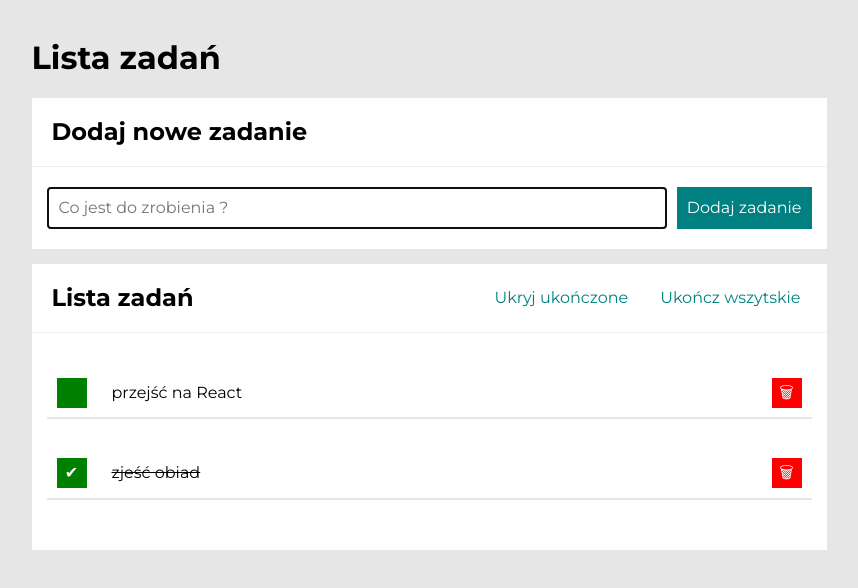
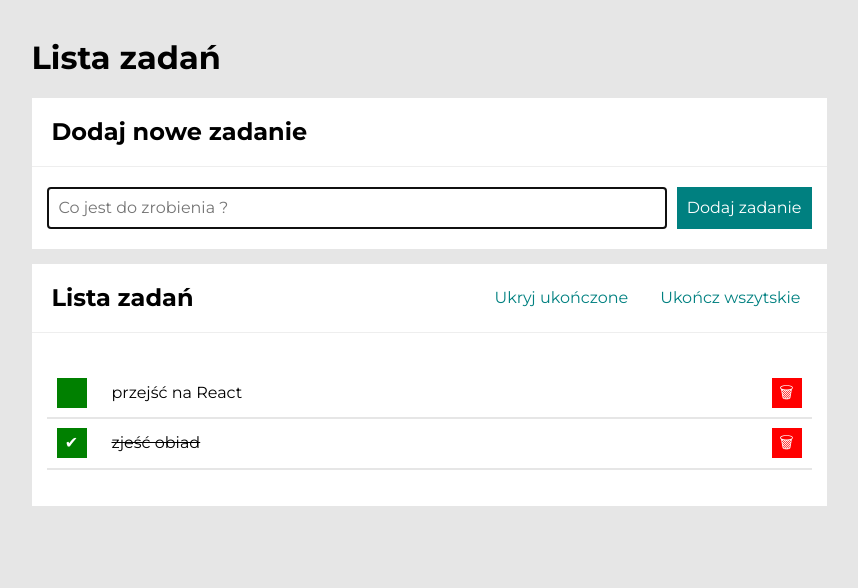
Before and after one commit to dominikblak/Todo-list-React, a React (Create React App) app: page / in a window 1280 px wide. Shown: the top 588 px of the page, without its empty margins (211-1069 px from the left). Built offline with nearby package versions, Linux system fonts and the light colour scheme.

Commit message:
delete margin-bottom in tasks__list

```diff
--- a/src/Tasks/style.css
+++ b/src/Tasks/style.css
@@ -7,7 +7,6 @@
   display: grid;
   grid-template-columns: auto 1fr auto;
   align-items: center;
-  margin-bottom: 30px;
 
   border-bottom: 2px solid #e6e6e6;
 }
```
